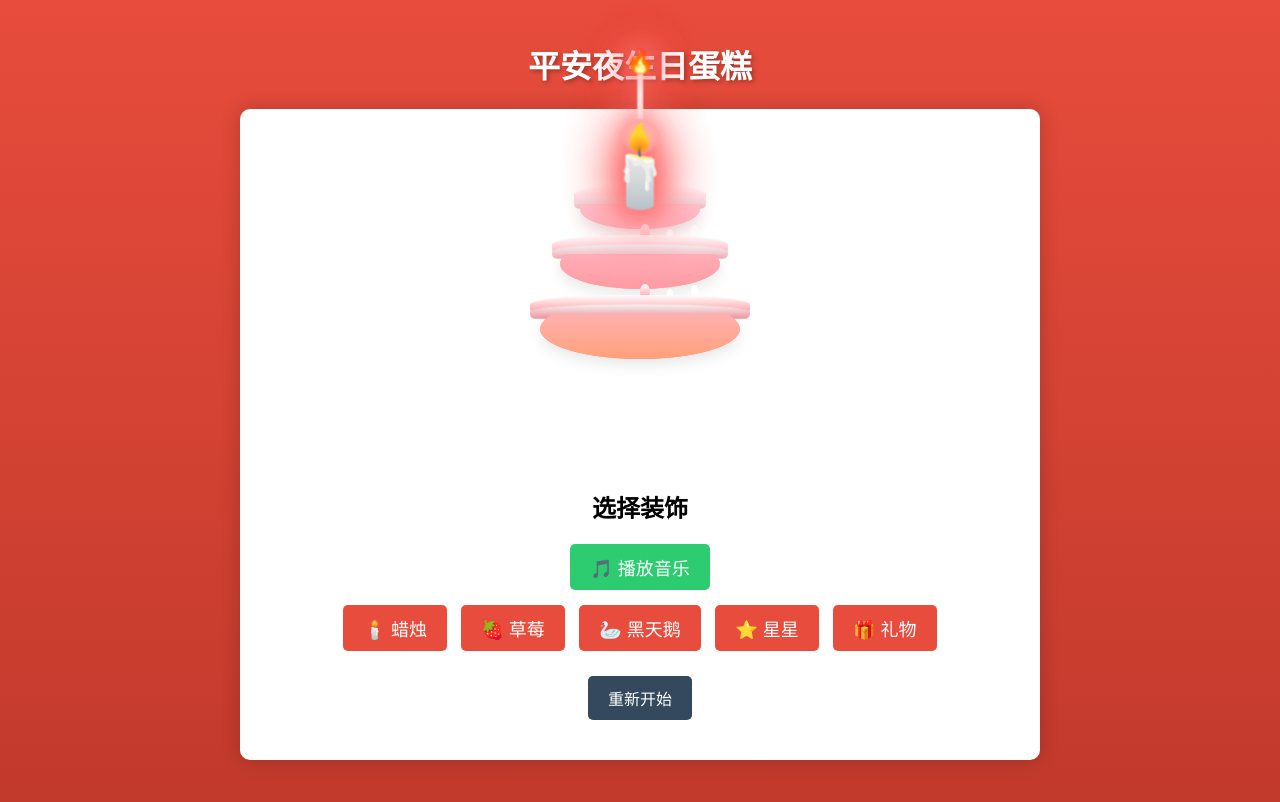
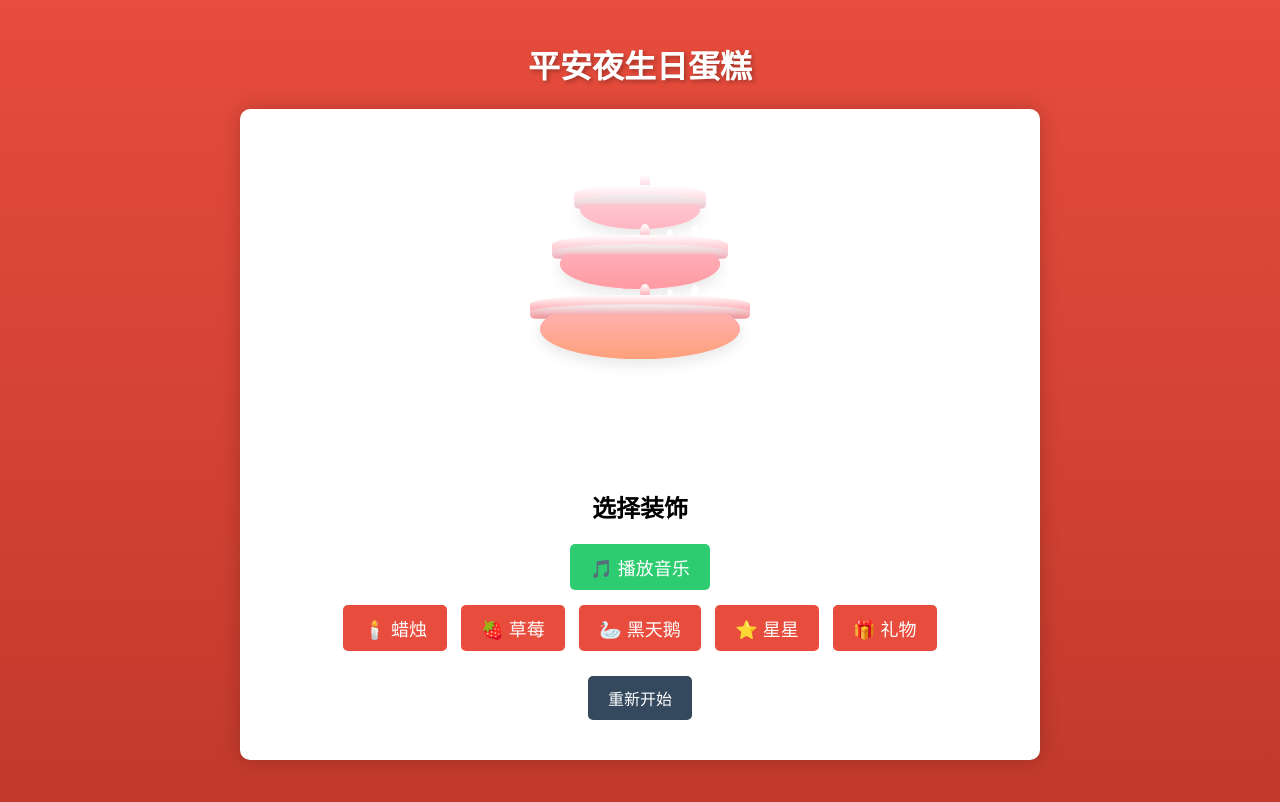
Before and after one commit to redoop/aigame, a plain HTML site: page 平安夜生日蛋糕/index.html in a window 1280 px wide. Drawn offline with Linux system fonts and the light colour scheme.

Commit message:
Update index.html

```diff
--- a/平安夜生日蛋糕/index.html
+++ b/平安夜生日蛋糕/index.html
@@ -12,7 +12,7 @@
         <div class="game-area">
             <div id="cake" class="cake">
                 <!-- 添加顶部大蜡烛 -->
-                <div class="candle big-candle lit">🕯️</div>
+                <!-- <div class="candle big-candle lit">🕯️</div> -->
                 <!-- 三层蛋糕 -->
                 <div class="cake-layer cake-layer-top">
                     <div class="cream-top"></div>
```
